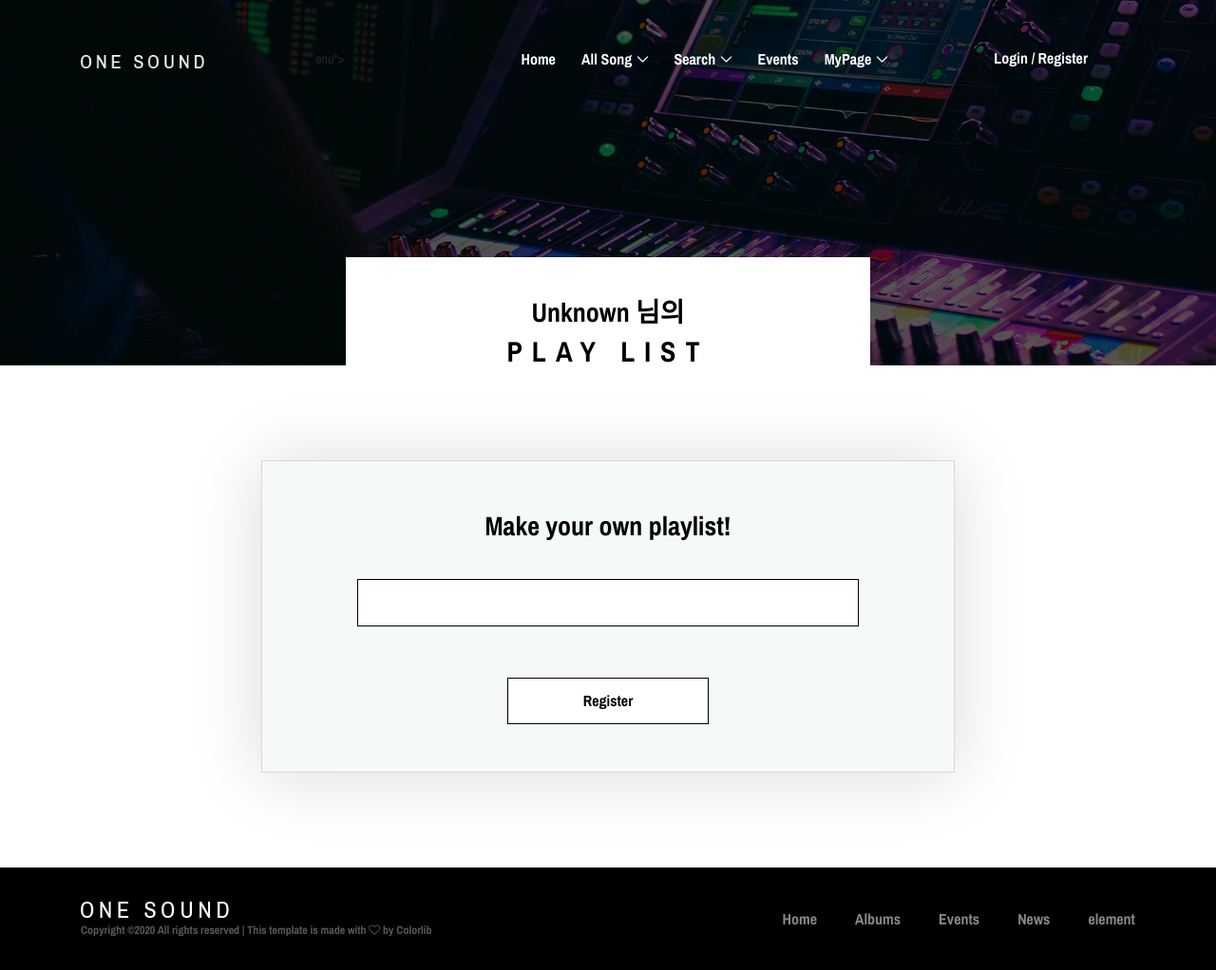
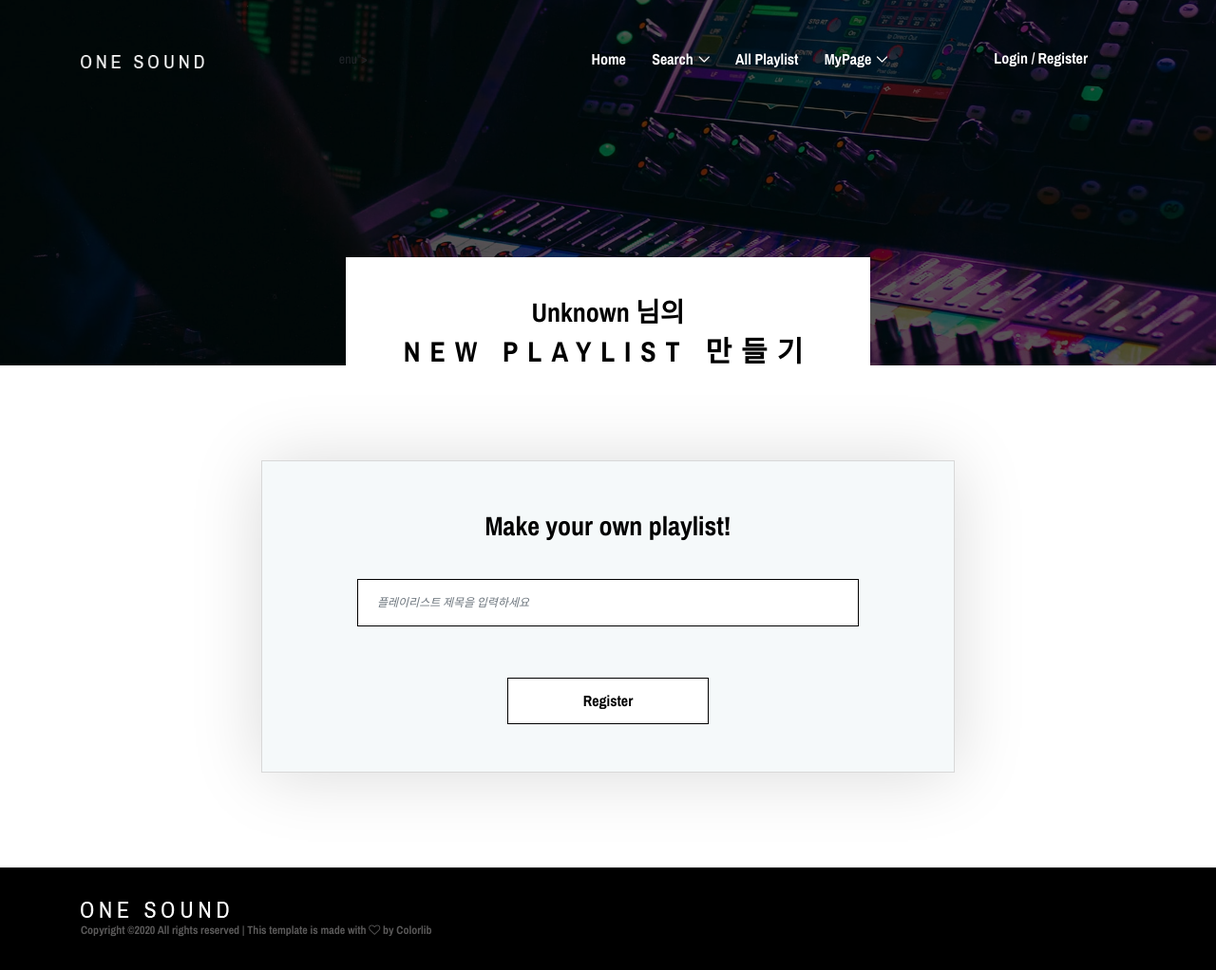
Before and after one commit to multicampus-cloud/django_playlist, a Django app: page /mypage/playlist/new/ in a window 1280 px wide. Shown: the whole page at 95% size. Run offline with Django 3.2, Linux system fonts and the light colour scheme; some libraries are stand-ins or nearby versions; some web fonts are replaced.

Commit message:
add playlist with no song

```diff
--- a/plist/forms.py
+++ b/plist/forms.py
@@ -21,7 +21,7 @@ class PlaylistForm(forms.ModelForm):
         model = Playlist
         fields = ('play_title',)
         widgets = {
-            'play_title': forms.TextInput(attrs={'class': 'form-control'}),
+            'play_title': forms.TextInput(attrs={'class': 'form-control','placeholder':'플레이리스트 제목을 입력하세요'}),
         }
         labels = {
             'play_title': '',
--- a/plist/templates/plist/artist.html
+++ b/plist/templates/plist/artist.html
@@ -5,8 +5,8 @@
     <!-- ##### Breadcumb Area Start ##### -->
     <section class="breadcumb-area bg-img bg-overlay" style="background-image: url({% static 'plist/imgbg-img/breadcumb3.jpg' %});">
         <div class="bradcumbContent">
-            <p>See what’s new</p>
-            <h2>Latest Albums</h2>
+            <p>Artist Search</p>
+            <h2>가수 검색</h2>
         </div>
 
     </section>
--- a/plist/templates/plist/base.html
+++ b/plist/templates/plist/base.html
@@ -62,27 +62,21 @@
                             <div class="classynav">
                                 <ul>
                                     <li><a href="{% url 'index' %}">Home</a></li>
-                                    <li><a href="#">All song</a>
+                                    <li><a href="#">Search</a>
                                             <ul class="dropdown">
                                                 <li><a href="{% url 'title' %}">title</a></li>
                                                 <li><a href="{% url 'artist' %}">artist</a></li>
+                                                <li><a href="{% url 'genre' %}">genre</a></li>
+                                                <li><a href="{% url 'tag' %}">tag</a></li>
                                             </ul>
                                     </li>
-                                    <li><a href="#">Search</a>
-                                            <ul class="dropdown">
-
-                                                    <li><a href="{% url 'genre' %}">장르</a></li>
-                                                    <li><a href="{% url 'tag' %}">태그</a></li>
-
-                                                </ul>
-                                    </li>
-                                    <li><a href="{% url 'event' %}">Events</a></li>
+                                    <li><a href="{% url 'event' %}">All Playlist</a></li>
                                     <li><a href="#">MyPage</a>
                                         <ul class="dropdown">
-                                            <li><a href="{% url 'song_new' %}">Add New Song</a></li>
-                                            <li><a href="{% url 'playlist'%}">My Playlist</a></li>
-                                            <li><a href="{% url 'element' %}">즐겨찾기</a></li>
-                                            <li><a href="{% url 'my_info' %}">MyInfo</a></li>
+                                            <li><a href="{% url 'song_new' %}">Add Song</a></li>
+                                            <li><a href="{% url 'list_new' %}">Add Playlist</a></li>
+                                            <li><a href="{% url 'playlist'%}">My Song</a></li>
+                                            <li><a href="{% url 'my_info' %}">My Playlist</a></li>
                                         </ul>
                                     </li>
                                 </ul>
@@ -137,17 +131,16 @@ Copyright &copy;<script>document.write(new Date().getFullYear());</script> All r
 <!-- Link back to Colorlib can't be removed. Template is licensed under CC BY 3.0. --></p>
                 </div>
 
-                <div class="col-12 col-md-6">
-                    <div class="footer-nav">
-                        <ul>
-                            <li><a href="{% url 'index' %}">Home</a></li>
-                            <li><a href="{% url 'album' %}">Albums</a></li>
-                            <li><a href="{% url 'event' %}">Events</a></li>
-                            <li><a href="{% url 'blog' %}">News</a></li>
-                            <li><a href="{% url 'element' %}">element</a></li>
-                        </ul>
-                    </div>
-                </div>
+{#                <div class="col-12 col-md-6">#}
+{#                    <div class="footer-nav">#}
+{#                        <ul>#}
+{#                            <li><a href="{% url 'index' %}">Home</a></li>#}
+{#                            <li><a href="{% url 'album' %}">Albums</a></li>#}
+{#                            <li><a href="{% url 'event' %}">Events</a></li>#}
+{#                            <li><a href="{% url 'element' %}">element</a></li>#}
+{#                        </ul>#}
+{#                    </div>#}
+{#                </div>#}
             </div>
         </div>
     </footer>
--- a/plist/templates/plist/genre.html
+++ b/plist/templates/plist/genre.html
@@ -5,8 +5,8 @@
     <!-- ##### Breadcumb Area Start ##### -->
     <div class="breadcumb-area bg-img bg-overlay" style="background-image: url({% static 'plist/img/bg-img/breadcumb2.jpg' %});">
         <div class="bradcumbContent">
-            <p>See what’s new</p>
-            <h2>Genre</h2>
+            <p>Genre Search</p>
+            <h2>장르 검색</h2>
         </div>
     </div>
     <!-- ##### Breadcumb Area End ##### -->
--- a/plist/templates/plist/list_new.html
+++ b/plist/templates/plist/list_new.html
@@ -10,7 +10,7 @@
         {% else %}
             <h3>Unknown 님의</h3>
         {% endif %}
-        <h2>play list</h2>
+        <h2>New Playlist 만들기</h2>
     </div>
 </section>
 
--- a/plist/templates/plist/myPage/playlist.html
+++ b/plist/templates/plist/myPage/playlist.html
@@ -10,7 +10,7 @@
             {% else %}
                 <h3>Unknown 님의</h3>
             {% endif %}
-            <h2>play list</h2>
+            <h2>Song</h2>
         </div>
     </section>
     <!-- ##### Breadcumb Area End ##### -->
@@ -96,7 +96,7 @@
                                     <span class="accor-open"><i class="fa fa-plus" aria-hidden="true"></i></span>
                                     <span class="accor-close"><i class="fa fa-minus" aria-hidden="true"></i></span>
                             </a></h6>
-                            <div id="collapse{{ play.id }}" class="accordion-content collapse">
+                            <div id="collapse{{ play.id }}" class="accordion-content collapse" style="overflow-y: auto;">
                                 <p><a href="{% url 'play_detail' pk=play.pk %}">{{ play.play_detail | linebreaksbr }}</a></p>
                             </div>
                         </div>
@@ -104,7 +104,7 @@
                        <div class="single-event-area mb-30">
                            <div class="event-text">
                                <h4>New Playlist</h4>
-                               <a href="{% url 'list_new' %}" class="btn see-more-btn"><button id="newItem">플레이리스트 추가</button></a>
+                               <a href="{% url 'list_new' %}" class="btn see-more-btn">플레이리스트 추가</a>
                            </div>
                        </div>
                     </div>
--- a/plist/templates/plist/myPage/rename_playlist.html
+++ b/plist/templates/plist/myPage/rename_playlist.html
@@ -10,7 +10,7 @@
         {% else %}
             <h3>Unknown 님의</h3>
         {% endif %}
-        <h2>play list</h2>
+        <h2>플레이리스트 이름 수정</h2>
     </div>
 </section>
 
--- a/plist/templates/plist/tag.html
+++ b/plist/templates/plist/tag.html
@@ -5,8 +5,8 @@
     <!-- ##### Breadcumb Area Start ##### -->
     <div class="breadcumb-area bg-img bg-overlay" style="background-image: url({% static 'plist/img/bg-img/breadcumb2.jpg' %});">
         <div class="bradcumbContent">
-            <p>See what’s new</p>
-            <h2>Genre</h2>
+            <p>Tag Search</p>
+            <h2>태그 검색</h2>
         </div>
     </div>
     <!-- ##### Breadcumb Area End ##### -->
--- a/plist/templates/plist/title.html
+++ b/plist/templates/plist/title.html
@@ -6,8 +6,8 @@
     <!-- ##### Breadcumb Area Start ##### -->
     <section class="breadcumb-area bg-img bg-overlay" style="background-image: url({% static 'plist/imgbg-img/breadcumb3.jpg' %});">
         <div class="bradcumbContent">
-            <p>See what’s new</p>
-            <h2>Latest Albums</h2>
+            <p>Title Search</p>
+            <h2>제목 검색</h2>
         </div>
 
     </section>
--- a/plist/views.py
+++ b/plist/views.py
@@ -51,8 +51,8 @@ def list_new(request):
             # db에 넣기
             playlist = Playlist.objects.create(play_title=form.cleaned_data['play_title'],
                                                 author=request.user,
-                                                play_list='1,2',
-                                                play_detail='test',
+                                                play_list='empty',
+                                                play_detail='노래리스트가 없습니다.',
                                         )
             return redirect('playlist')
         else:
@@ -191,35 +191,21 @@ def event(request):
         list_dict = {}
         song_list = []
         # 디테일 리스트에 노래가 비어있으면 무시
-        if len(detail_list.play_list) == 0:
+        if detail_list.play_list == 'empty':
             continue
         # 디테일 리스트에 노래들이 있으면 노래들을 리스트로 패킹(아직은 키값으로 유지)
-        if detail_list.play_list:
+        else:
             song_id_list = detail_list.play_list.split(',')
-        # 리스트화된 노래들을 하나씩 뿌려줌(song에 있는 키값과 매칭)
-        for song_id in song_id_list:
-            song = get_object_or_404(Song, pk=song_id)
-            # song에 있는 노래들을 하나씪 뿌려줘서 개별적으로 나타냄
-            song_list.append(song)
-        list_dict['my_playlist'] = detail_list
-        list_dict['song_list'] = song_list
-        eventlist.append(list_dict)
-    '''
-    print("event")
-    eventlist = Playlist.objects.all()
+            # 리스트화된 노래들을 하나씩 뿌려줌(song에 있는 키값과 매칭)
+            for song_id in song_id_list:
+                song = get_object_or_404(Song, pk=song_id)
+                # song에 있는 노래들을 하나씪 뿌려줘서 개별적으로 나타냄
+                song_list.append(song)
+            list_dict['my_playlist'] = detail_list
+            list_dict['song_list'] = song_list
+            eventlist.append(list_dict)
 
-    song_list = []
-    for event in eventlist:
-        song_id_list = event.play_list.split(',')
-        for song_id in song_id_list:
-            song = get_object_or_404(Song, pk=song_id)
-            song_list.append(song)
-
-    print("song_list")
-    print(song_list)
-    '''
-    return render(request, 'plist/event1.html', {'eventlist':eventlist})
-
+    return render(request, 'plist/event1.html', {'eventlist': eventlist})
 
 
 def blog(request):
@@ -258,12 +244,17 @@ def play_detail(request, pk):
     play_detail_list = get_object_or_404(Playlist, pk=pk)
 
     song_list = []
-    song_id_list = play_detail_list.play_list.split(',')
-    for song_id in song_id_list:
-        song = get_object_or_404(Song,pk=song_id)
-        song_list.append(song)
+    # song 추가되어 있을 경우에만 song객체 가져오기
+    if play_detail_list.play_list != 'empty':
+        song_id_list = play_detail_list.play_list.split(',')
+        for song_id in song_id_list:
+            song = get_object_or_404(Song,pk=song_id)
+            song_list.append(song)
+        verify = True
+    else:
+        verify = False
 
-    return render(request, 'plist/myPage/play_detail.html', {'play_detail_list': play_detail_list, 'song_list':song_list})
+    return render(request, 'plist/myPage/play_detail.html', {'play_detail_list': play_detail_list, 'song_list':song_list,'verify':verify})
 
 
 def search_title(request):
@@ -293,7 +284,6 @@ def search_artist(request):
 
 
 def search_genre(request):
-
     # return render(request,'plist/genre.html')
     kpops = Song.objects.filter(song_genre='0')
     r_bs = Song.objects.filter(song_genre='1')
@@ -349,22 +339,29 @@ def search_tag(request):
 
 def my_info(request):
     my_playlists = Playlist.objects.filter(author=request.user)
-    new_list = []
+    info_list = []
+
     for detail_list in my_playlists:
         list_dict = {}
         song_list = []
-        if len(detail_list.play_list) == 0:
-            continue
-        if detail_list.play_list:
+
+        if detail_list.play_list == 'empty':
+            verify = False
+        else:
+            verify = True
             song_id_list = detail_list.play_list.split(',')
-        for song_id in song_id_list:
-            song = get_object_or_404(Song, pk=song_id)
-            song_list.append(song)
+            for song_id in song_id_list:
+                song = get_object_or_404(Song, pk=song_id)
+                song_list.append(song)
+
         list_dict['my_playlist'] = detail_list
         list_dict['song_list'] = song_list
-        new_list.append(list_dict)
-    print(new_list)
-    return render(request, 'plist/myPage/my_info.html', {'new_list': new_list})
+        list_dict['verify'] = verify
+        info_list.append(list_dict)
+
+    # print(info_list)
+    return render(request, 'plist/myPage/my_info.html', {'info_list': info_list})
+
 
 def delete_playlist(request,pk):
     del_playlist = get_object_or_404(Playlist, pk=pk)
@@ -403,12 +400,23 @@ def rename_playlist(request,pk):
 
 def add_song(request, play_pk, song_pk,path_pk):
     new_playlist = get_object_or_404(Playlist, pk=play_pk)
-    song_list = new_playlist.play_list.split(',')
+
+    if new_playlist.play_list != 'empty':
+        song_list = new_playlist.play_list.split(',')
+        play_detail = new_playlist.play_detail+'\n'
+    else:
+        song_list = []
+        play_detail = ''
 
     if str(song_pk) not in song_list:
         song_list.append(str(song_pk))
         new_list = ",".join(song_list)
         new_playlist.play_list = new_list
+
+        song = get_object_or_404(Song,pk=song_pk)
+        play_detail += song.song_title
+        new_playlist.play_detail = play_detail
+
         new_playlist.save()
 
     # 1: playlist 로 보내기
```
Also changed, not shown: plist/templates/plist/event1.html (+3 -7 lines), plist/templates/plist/myPage/my_info.html (+9 -3 lines), plist/templates/plist/myPage/play_detail.html (+6 -1 lines), plist/templates/plist/song_detail.html (+9 -9 lines), plist/templates/plist/song_new.html (+6 -2 lines).
